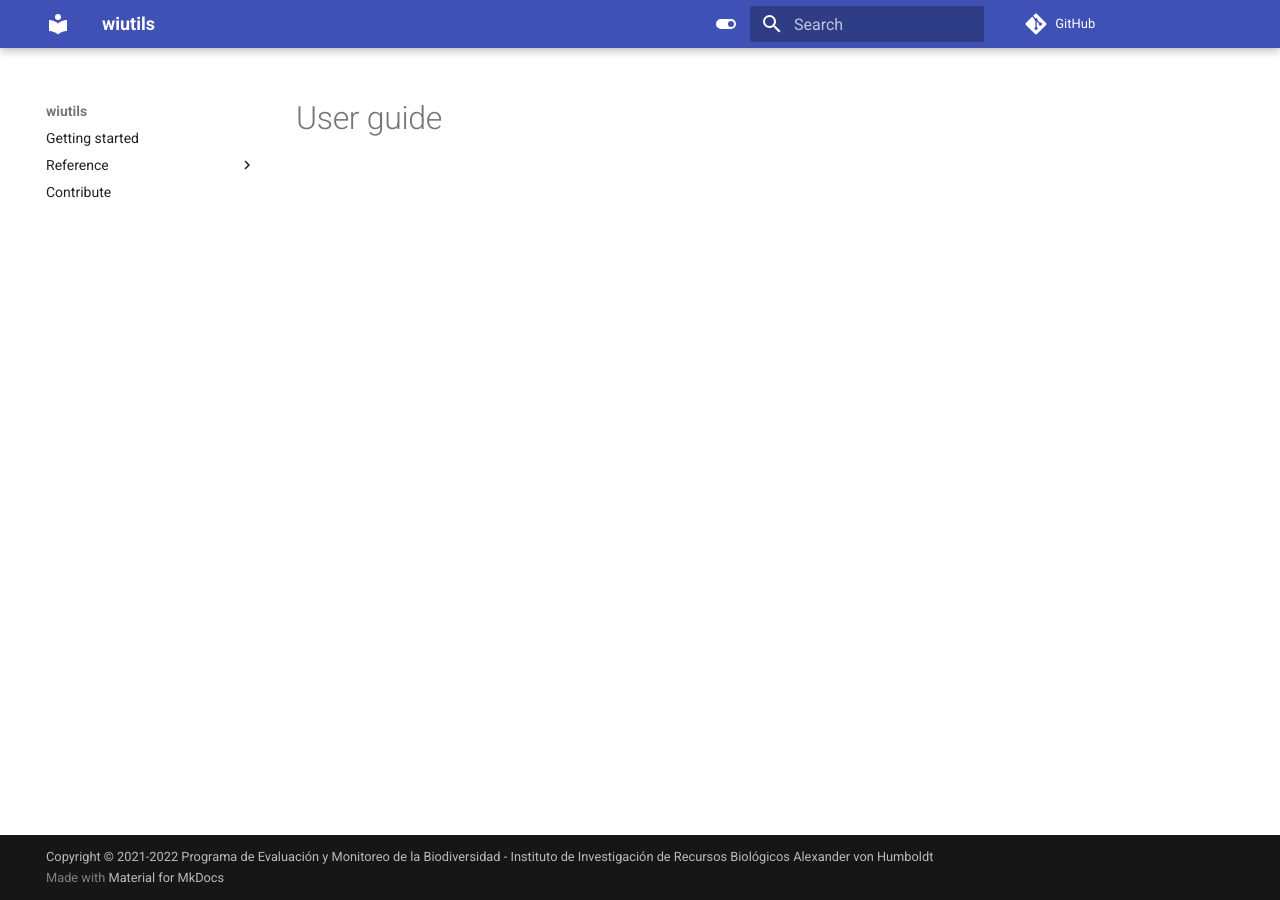
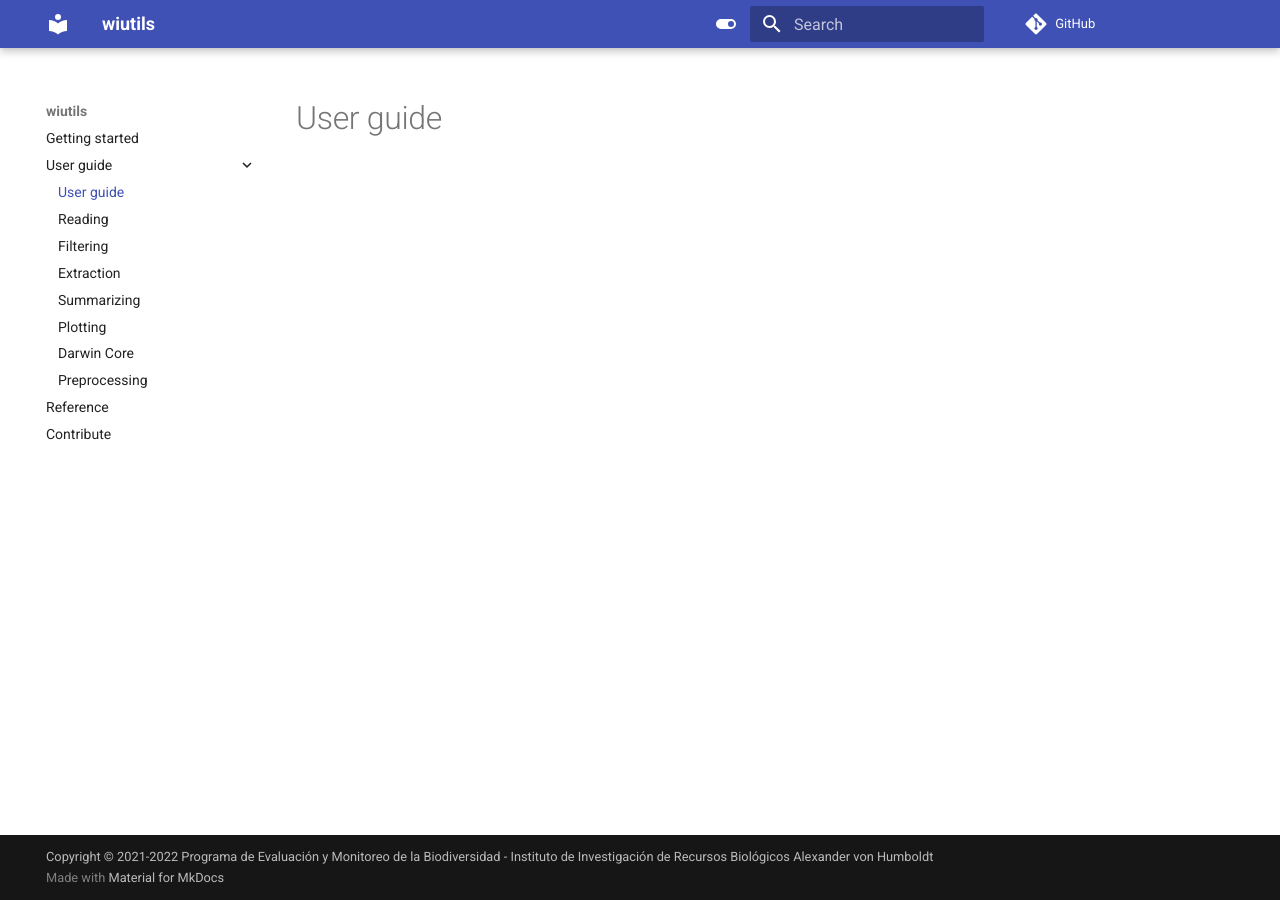
Before and after one commit to PEM-Humboldt/wiutils, an MkDocs documentation site: the page built from docs/guide/index.md, in a window 1280 px wide. Built offline with MkDocs 1.6.1 and Material for MkDocs 9.7.7, drawn with Linux system fonts in a browser that asks for light colours; comment, search, counter and statistics services are not loaded; part of the change alters nothing that is shown.

```diff
--- a/mkdocs.yml
+++ b/mkdocs.yml
@@ -16,15 +16,16 @@ theme:
 
 nav:
   - Getting started: index.md
-  - Reference:
-      - Darwin Core: reference/darwincore.md
-      - Extraction: reference/extraction.md
-      - Filtering: reference/filtering.md
-      - Plotting: reference/plotting.md
-      - Preprocessing: reference/preprocessing.md
-      - Reading: reference/reading.md
-      - Summarizing: reference/summarizing.md
-
+  - User guide:
+      - guide/index.md
+      - Reading: guide/reading.md
+      - Filtering: guide/filtering.md
+      - Extraction: guide/extraction.md
+      - Summarizing: guide/summarizing.md
+      - Plotting: guide/plotting.md
+      - Darwin Core: guide/darwincore.md
+      - Preprocessing: guide/preprocessing.md
+  - Reference: reference.md
 
   - Contribute: contribute.md
 
@@ -38,18 +39,11 @@ plugins:
         python:
           selection:
             docstring_style: numpy
-          setup_commands:
-            - import sys
-            - from unittest.mock import MagicMock as mock
-            - sys.modules["cv2"] = mock()
-            - sys.modules["ffmpeg"] = mock()
-            - sys.modules["matplotlib"] = mock()
-            - sys.modules["numpy"] = mock()
-            - sys.modules["pandas"] = mock()
-            - sys.modules["PIL"] = mock()
-            - sys.modules["seaborn"] = mock()
           rendering:
+            docstring_section_style: table
+            heading_level: 2
             show_root_heading: true
+            show_submodules: false
 
 markdown_extensions:
   - admonition
```
